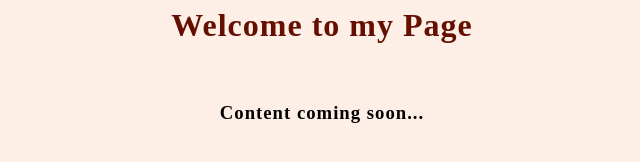
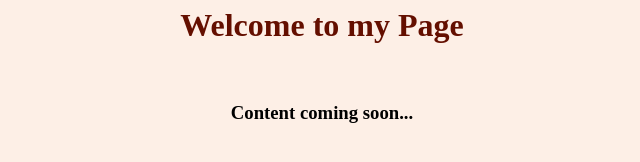
Before and after one commit to rebeccacreed/rebeccacreed.github.io, a plain HTML site: page index.html in a window 1280 px wide. Shown: the whole page, without its empty margins (318-958 px from the left). Drawn offline with Linux system fonts and the light colour scheme.

Commit message:
Update styles.css

```diff
--- a/styles.css
+++ b/styles.css
@@ -16,7 +16,7 @@ body
 
 font-family: Bauer Bodoni;
 color: #000000 ;
-letter-spacing: 1;
+letter-spacing: 0;
 font-weight: normal;
 font-size: medium;
 
```
